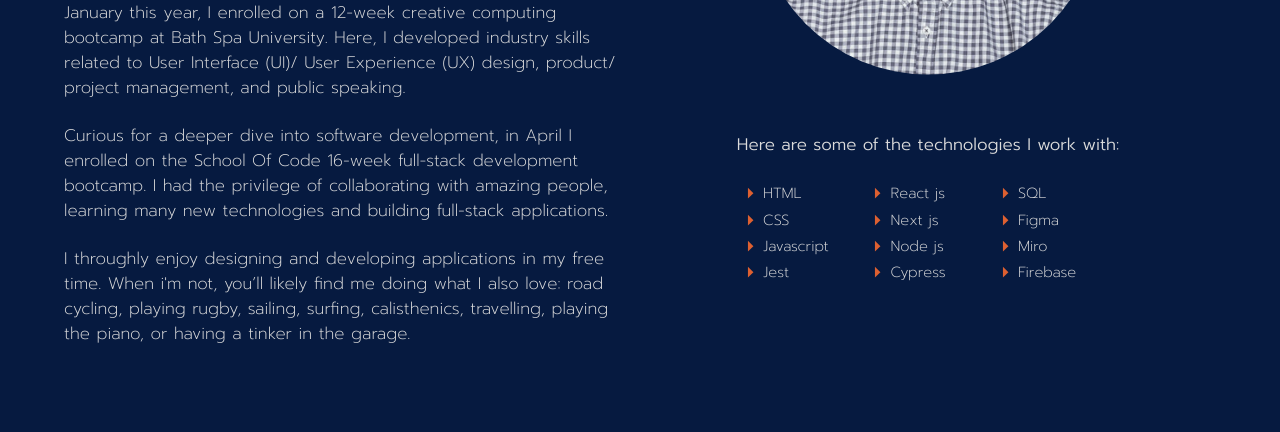
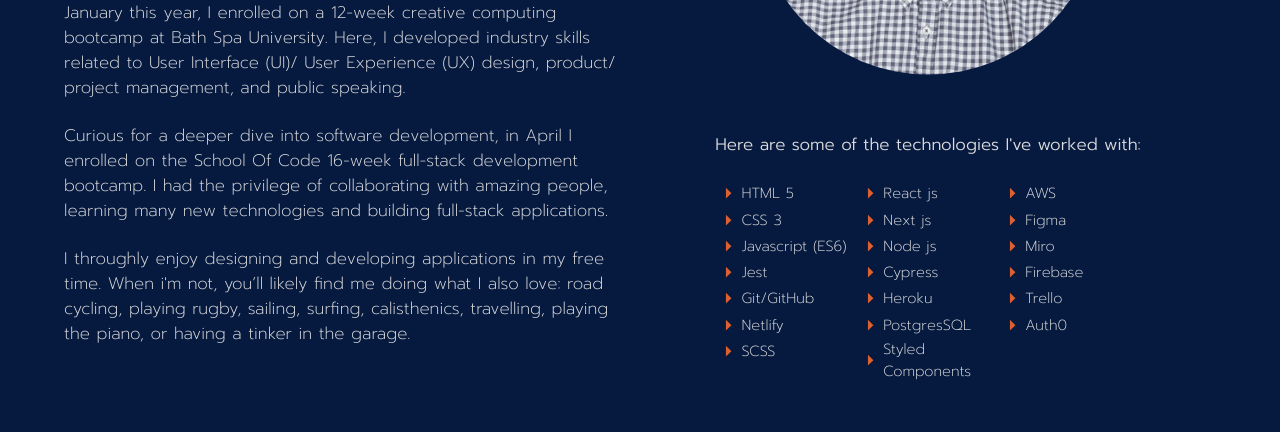
Before and after one commit to leoarthurwall/My-Portfolio, a React (Create React App) app: page / in a window 1280 px wide. Shown: the part 1320-1752 px from the top of the page. Built offline with nearby package versions, Linux system fonts and the light colour scheme; a web font is replaced by a local one.

Commit message:
updated technology section in about section

```diff
--- a/src/Components/About/techs.js
+++ b/src/Components/About/techs.js
@@ -5,7 +5,7 @@ function AboutTechs(){
     return(
         <div className="about-section-tech-section">
                 <h4 className="about-section-summary-h4">
-                  Here are some of the technologies I work with:
+                  Here are some of the technologies I've worked with:
                 </h4>
 
 
@@ -13,19 +13,31 @@ function AboutTechs(){
                 <div className="about-section-tech-body">
                   <div className="about-section-tech-arrow-list-container">
                     <ArrowRightIcon sx={{color: "#DD6031" }} fontSize="small"/>
-                    <li className="about-section-tech-list">HTML</li>
+                    <li className="about-section-tech-list">HTML 5</li>
                   </div>
                   <div className="about-section-tech-arrow-list-container">
                     <ArrowRightIcon sx={{color: "#DD6031" }} fontSize="small"/>
-                    <li className="about-section-tech-list">CSS</li>
+                    <li className="about-section-tech-list">CSS 3</li>
                   </div>
                   <div className="about-section-tech-arrow-list-container">
                     <ArrowRightIcon sx={{color: "#DD6031" }} fontSize="small"/>
-                    <li className="about-section-tech-list">Javascript</li>
+                    <li className="about-section-tech-list">Javascript (ES6)</li>
                   </div>
                   <div className="about-section-tech-arrow-list-container">
                     <ArrowRightIcon sx={{color: "#DD6031" }} fontSize="small"/>
                     <li className="about-section-tech-list">Jest</li>
+                  </div>
+                  <div className="about-section-tech-arrow-list-container">
+                    <ArrowRightIcon sx={{color: "#DD6031" }} fontSize="small"/>
+                    <li className="about-section-tech-list">Git/GitHub</li>
+                  </div>
+                  <div className="about-section-tech-arrow-list-container">
+                    <ArrowRightIcon sx={{color: "#DD6031" }} fontSize="small"/>
+                    <li className="about-section-tech-list">Netlify</li>
+                  </div>
+                  <div className="about-section-tech-arrow-list-container">
+                    <ArrowRightIcon sx={{color: "#DD6031" }} fontSize="small"/>
+                    <li className="about-section-tech-list">SCSS</li>
                   </div>
                 </div>
                 <div className="about-section-tech-body">
@@ -45,11 +57,23 @@ function AboutTechs(){
                     <ArrowRightIcon sx={{color: "#DD6031" }} fontSize="small"/>
                     <li className="about-section-tech-list">Cypress</li>
                   </div>
+                  <div className="about-section-tech-arrow-list-container">
+                    <ArrowRightIcon sx={{color: "#DD6031" }} fontSize="small"/>
+                    <li className="about-section-tech-list">Heroku</li>
+                  </div>
+                  <div className="about-section-tech-arrow-list-container">
+                    <ArrowRightIcon sx={{color: "#DD6031" }} fontSize="small"/>
+                    <li className="about-section-tech-list">PostgresSQL</li>
+                  </div>
+                  <div className="about-section-tech-arrow-list-container">
+                    <ArrowRightIcon sx={{color: "#DD6031" }} fontSize="small"/>
+                    <li className="about-section-tech-list">Styled Components</li>
+                  </div>
                 </div>
                 <div className="about-section-tech-body">
                   <div className="about-section-tech-arrow-list-container">
                     <ArrowRightIcon sx={{color: "#DD6031" }} fontSize="small"/>
-                    <li className="about-section-tech-list">SQL</li>
+                    <li className="about-section-tech-list">AWS</li>
                   </div>
                   <div className="about-section-tech-arrow-list-container">
                     <ArrowRightIcon  sx={{color: "#DD6031" }} fontSize="small"/>
@@ -63,6 +87,15 @@ function AboutTechs(){
                     <ArrowRightIcon sx={{color: "#DD6031" }} fontSize="small"/>
                     <li className="about-section-tech-list">Firebase</li>
                   </div>
+                  <div className="about-section-tech-arrow-list-container">
+                    <ArrowRightIcon sx={{color: "#DD6031" }} fontSize="small"/>
+                    <li className="about-section-tech-list">Trello</li>
+                  </div>
+                  <div className="about-section-tech-arrow-list-container">
+                    <ArrowRightIcon sx={{color: "#DD6031" }} fontSize="small"/>
+                    <li className="about-section-tech-list">Auth0</li>
+                  </div>
+
                 </div>
               </div>
               </div>
```
